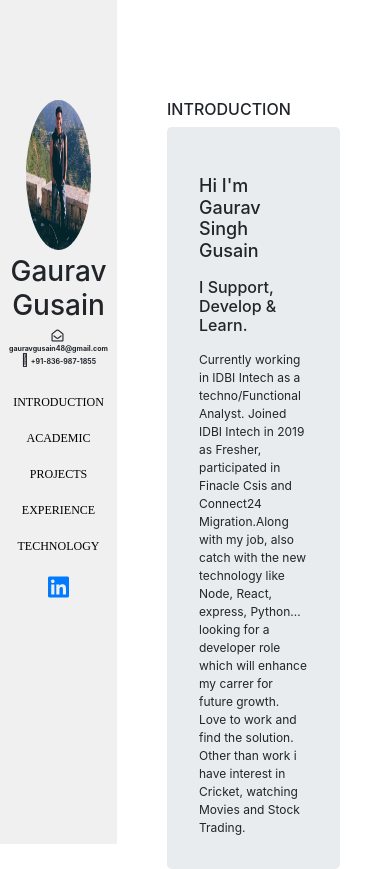
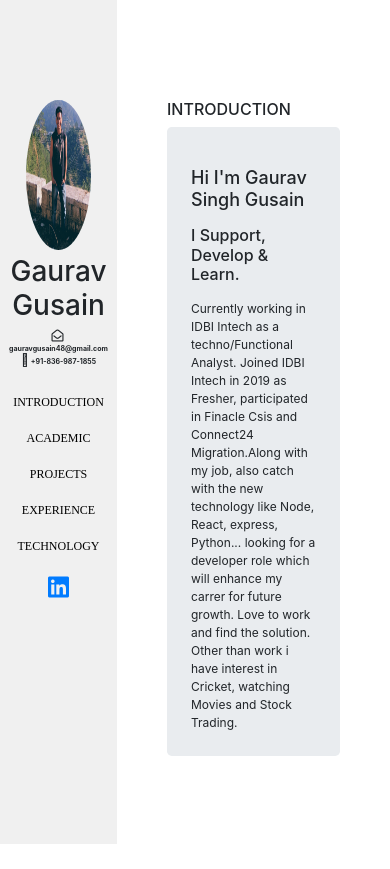
Before and after one commit to gaurav14109/portflio, a React (Create React App) app: page / in a window 390 px wide. After the commit the page ends 844 px from the top, so only its background shows below. Built offline with nearby package versions, Linux system fonts and the light colour scheme.

Commit message:
fourth change

```diff
--- a/src/core/Academic.js
+++ b/src/core/Academic.js
@@ -13,11 +13,7 @@ const Academic = ()=>(
                             }}>ACADEMIC</h3>
 
                         <section
-                            className='basic-info jumbotron'
-                            style={{
-                                margin: '0px 50px',
-                                padding: '32px'
-                            }}>
+                            className='basic-info jumbotron'>
 
                             <div
                                 className='Higher-education'
--- a/src/core/Exp.js
+++ b/src/core/Exp.js
@@ -14,11 +14,7 @@ const Exp = ()=>(
                             }}>EXPERIENCE</h3>
 
                         <section
-                            className='basic-info jumbotron'
-                            style={{
-                                margin: '0px 50px',
-                                padding: '32px'
-                            }}>
+                            className='basic-info jumbotron'>
 
                             <div>
                                 <h4>
--- a/src/core/Intro.js
+++ b/src/core/Intro.js
@@ -14,11 +14,7 @@ const Intro = ()=>(
                             }}>INTRODUCTION</h3>
 
                         <section
-                            className='basic-info jumbotron'
-                            style={{
-                                margin: '0px 50px',
-                                padding: '32px'
-                            }}>
+                            className='basic-info jumbotron'>
                             <h2
                                 style={{
                                     marginTop: '16px'
--- a/src/core/Project.js
+++ b/src/core/Project.js
@@ -13,11 +13,7 @@ const Project = ()=>(
         }}>PROJECTS</h3>
 
     <section
-        className='basic-info jumbotron'
-        style={{
-            margin: '0px 50px',
-            padding: '32px'
-        }}>
+        className='basic-info jumbotron'>
         <div
             className='Retail-Rtgs'
             style={{
--- a/src/core/Tech.js
+++ b/src/core/Tech.js
@@ -12,11 +12,7 @@ const Tech = () => (
             }}>TECHNOLOGY</h3>
 
         <section
-            className='basic-info jumbotron'
-            style={{
-                margin: '0px 50px',
-                padding: '32px'
-            }}>
+            className='basic-info jumbotron'>
 
             <div className='row'>
 
--- a/src/index.css
+++ b/src/index.css
@@ -60,6 +60,10 @@ code {
     padding-top: 80px;
 
 }
+.basic-info{
+  margin: 0px 50px;
+  padding:32px;
+}
 @media screen and (max-width: 850px) and (min-width: 310px) {
   .info p  {
      font-size: 7px;
@@ -77,7 +81,10 @@ code {
     cursor:pointer;
 
   }
+  .basic-info{
 
+    padding:24px;
+  }
 }
 @media screen and (max-width: 1300px) and (min-width: 850px) {
   .profile-link{
@@ -111,6 +118,7 @@ code {
   .tools{
     padding-top: 30px;
   }
+
 }
 
 
```
